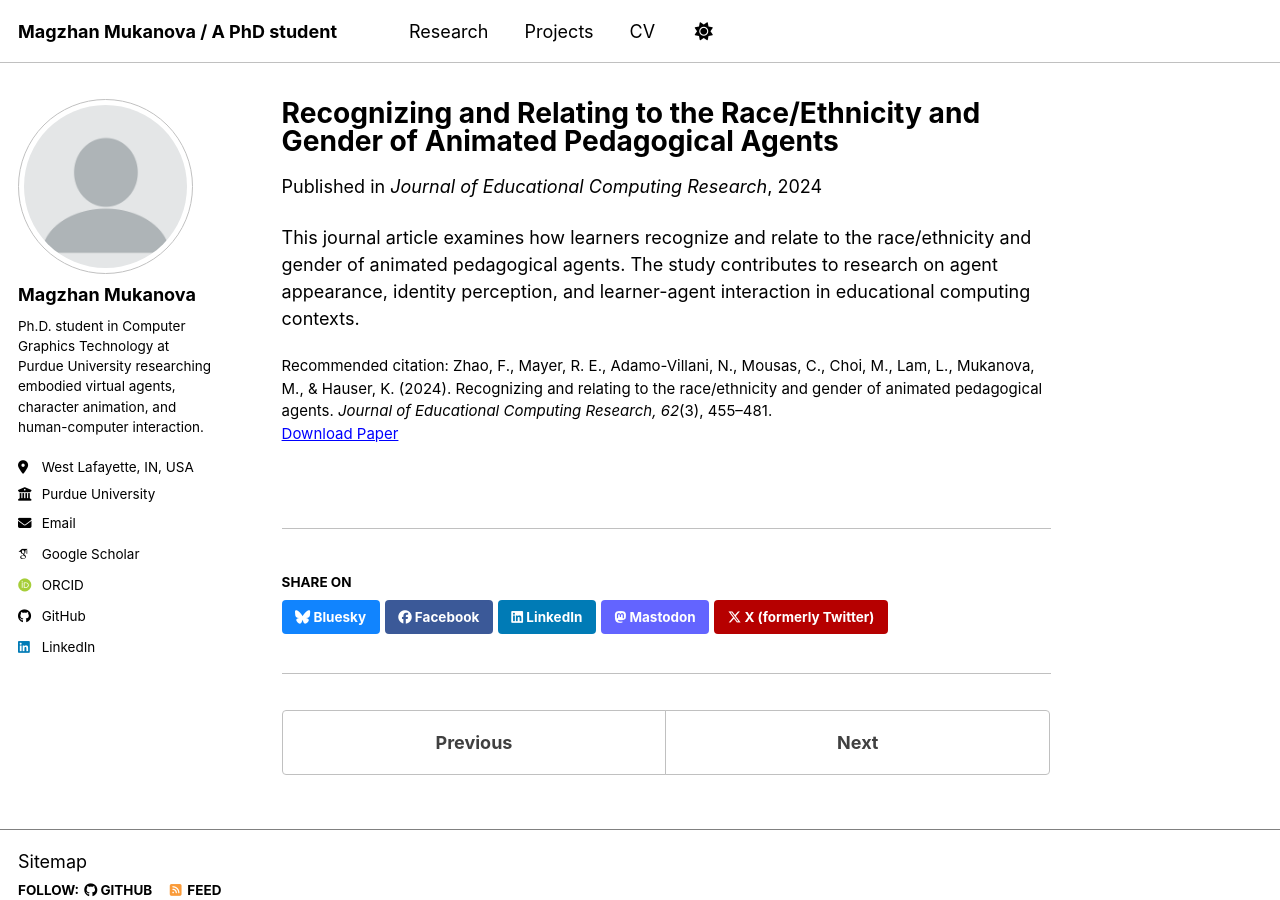
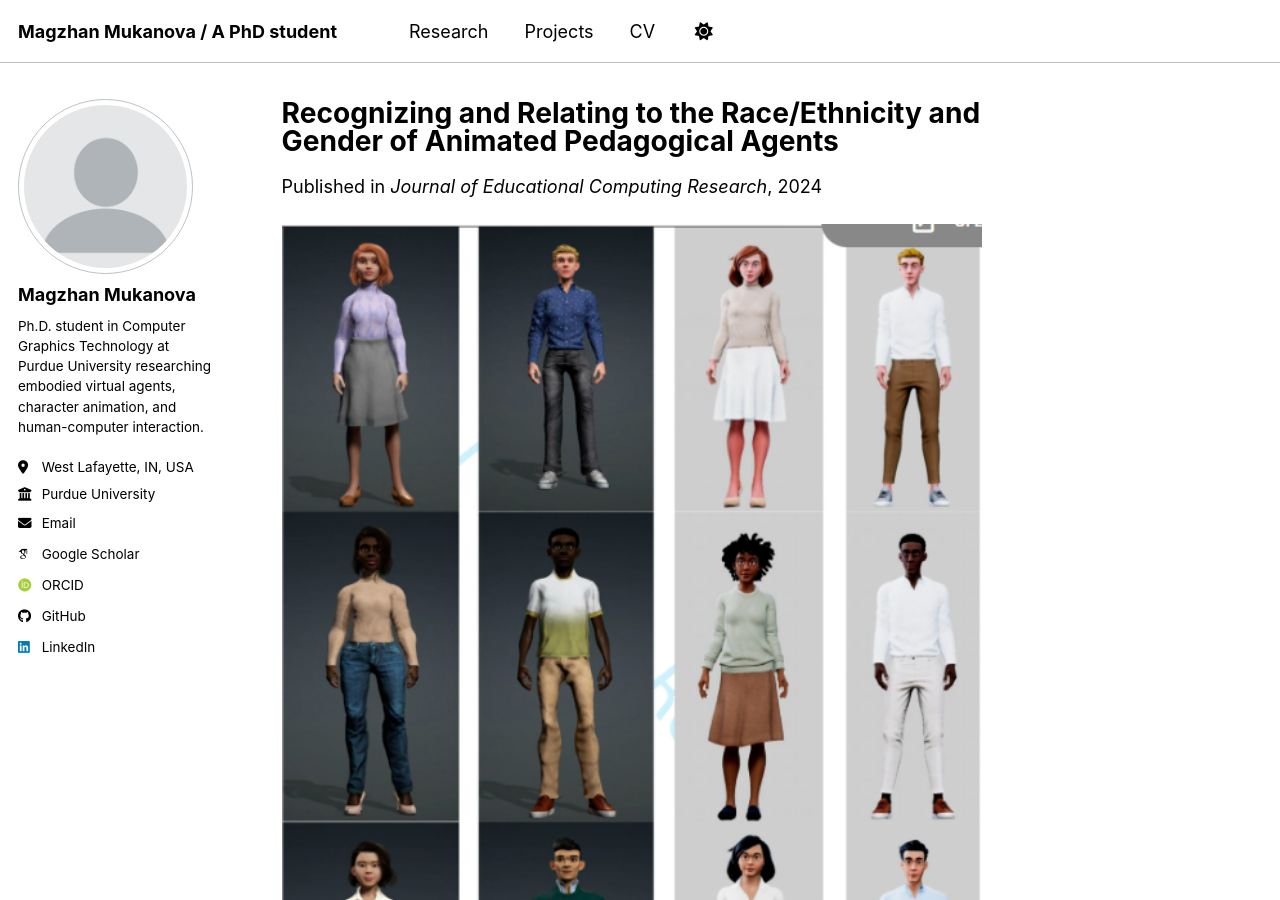
Before and after one commit to magimn00/magimn00.github.io, a Jekyll site: the page built from _publications/2024-recognizing-relating-race-gender-agents.md, in a window 1280 px wide and 900 px high. Built offline with Jekyll 4.4.1, drawn with Linux system fonts in a browser that asks for light colours; some web fonts are replaced; a script bundle is joined from its source files by our own code; library files that are not in the unit come from our copies.

Commit message:
Add header image and enhance article summary
Added header image and updated article description.

```diff
--- a/_publications/2024-recognizing-relating-race-gender-agents.md
+++ b/_publications/2024-recognizing-relating-race-gender-agents.md
@@ -8,6 +8,10 @@
 venue: 'Journal of Educational Computing Research'
 paperurl: ''
 citation: 'Zhao, F., Mayer, R. E., Adamo-Villani, N., Mousas, C., Choi, M., Lam, L., Mukanova, M., & Hauser, K. (2024). Recognizing and relating to the race/ethnicity and gender of animated pedagogical agents. <i>Journal of Educational Computing Research, 62</i>(3), 455–481.'
+header:
+  teaser: /images/Race.png
 ---
 
+<img src="/images/Race.png" width="700">
+
 This journal article examines how learners recognize and relate to the race/ethnicity and gender of animated pedagogical agents. The study contributes to research on agent appearance, identity perception, and learner-agent interaction in educational computing contexts.
```
